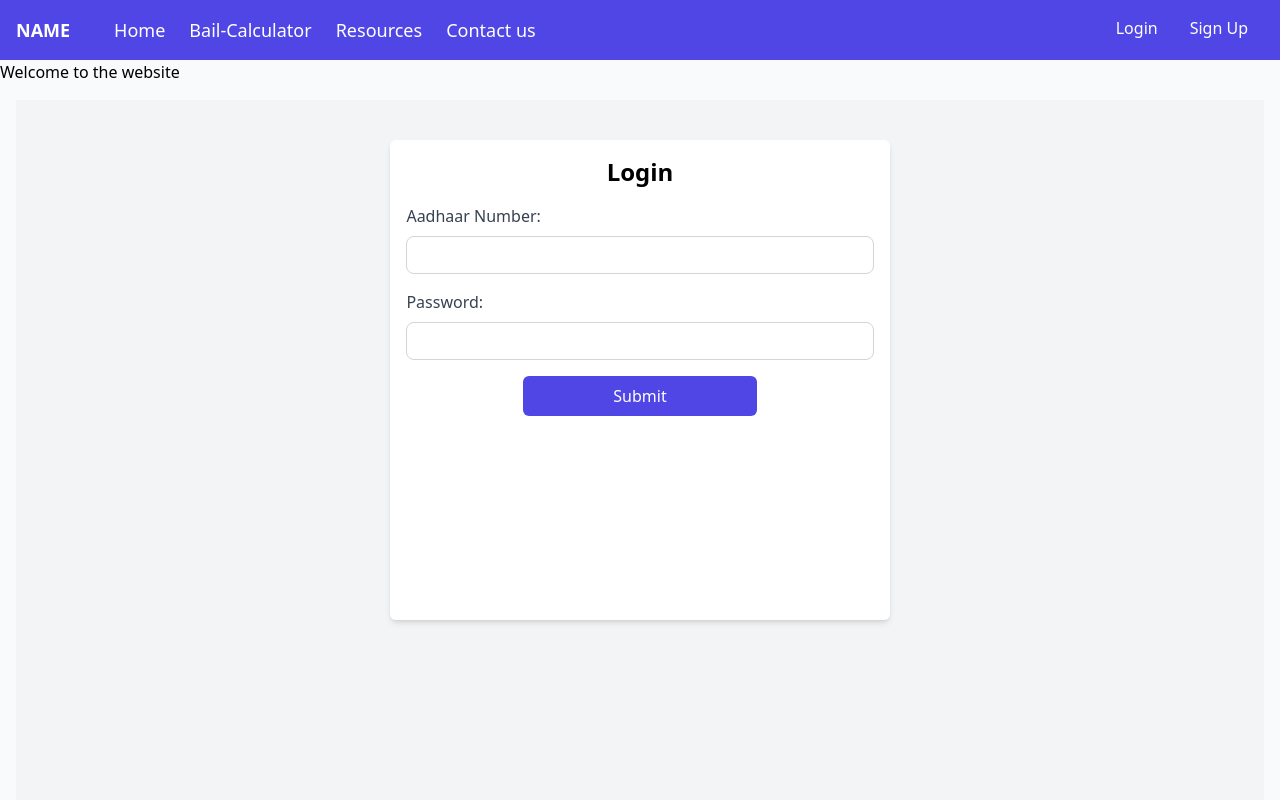
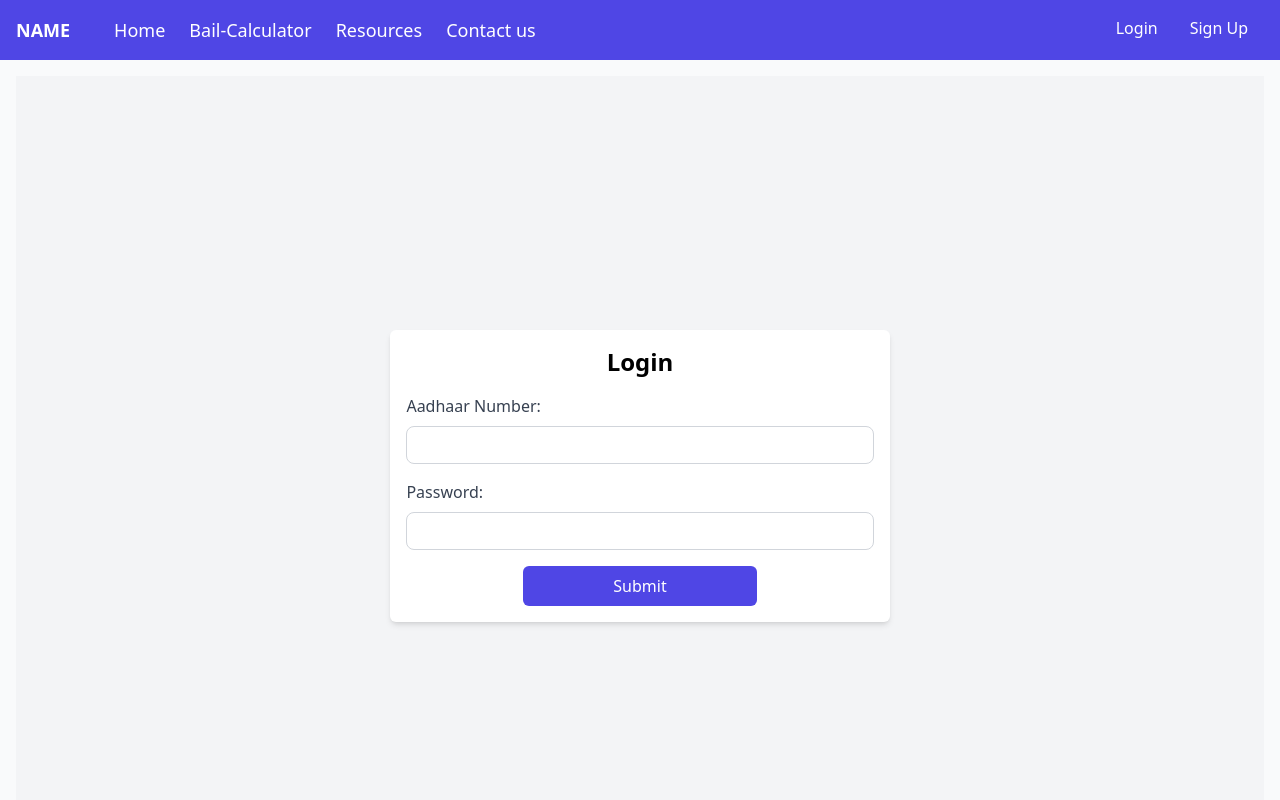
Before and after one commit to Vedant3708/E_commerce, a React (Vite) app in the folder Frontend/: page /login in a window 1280 px wide. Shown: the top 800 px of the page. Built offline with nearby package versions, Linux system fonts and the light colour scheme.

Commit message:
added form validation, footer, changed landing page

```diff
--- a/Frontend/src/App.jsx
+++ b/Frontend/src/App.jsx
@@ -11,9 +11,10 @@
     <Router>
       <div className="min-h-screen bg-gray-50">
         <NavBar />
-        <Content />
+        {/* <Content /> */}
         <div className="container mx-auto p-4">
           <Routes>
+            <Route path="/" element={<Content />} />
             <Route path="/login" element={<LoginPage />} />
             <Route path="/signup" element={<SignupPage />} />
           </Routes>
--- a/Frontend/src/components/content.jsx
+++ b/Frontend/src/components/content.jsx
@@ -1,7 +1,7 @@
 import React from 'react'
 const Content = () => {
   return (
-    <div className=''>
+    <div className='min-h-screen bg-gray-50'>
         <h1>Welcome to the website
         </h1>
 
--- a/Frontend/src/pages/LoginPage.jsx
+++ b/Frontend/src/pages/LoginPage.jsx
@@ -3,7 +3,7 @@
 
 const LoginPage = () => {
   return (
-    <div className="flex justify-center h-screen bg-gray-100">
+    <div className="flex items-center justify-center min-h-screen bg-gray-100">
       <Login />
     </div>
   );
```
